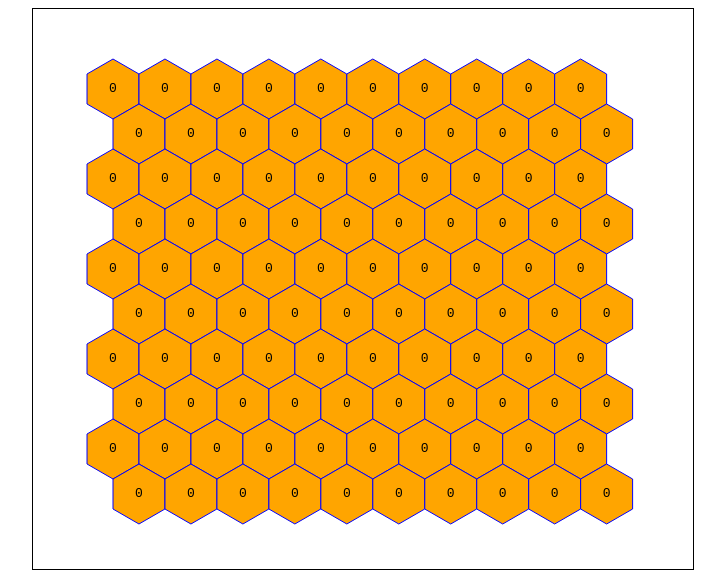
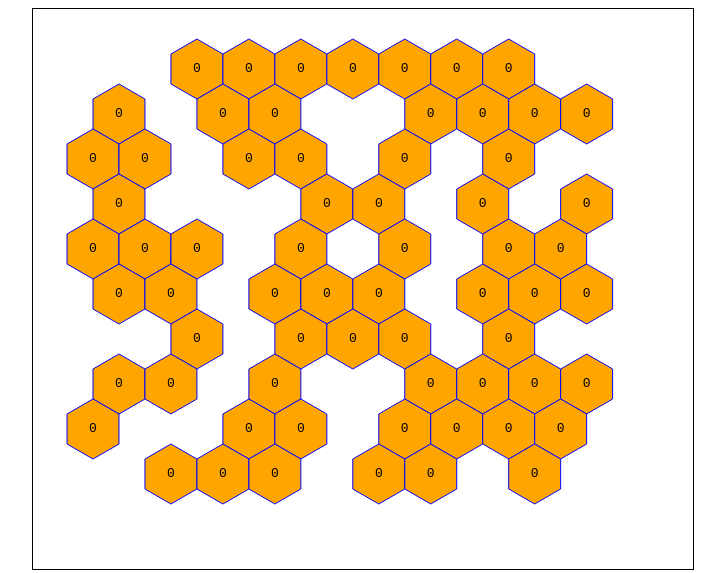
Before and after one commit to eduardoportilho/hextbs, a plain HTML site: page index.html in a window 1280 px wide. Shown: the whole page, without its empty margins (278-1003 px from the left). Drawn offline with Linux system fonts and the light colour scheme.

Commit message:
Generating random empty cells

```diff
--- /dev/null
+++ b/board-generator.js
@@ -0,0 +1,114 @@
+var CONTINUE_TRACK_CHANCE = 0.7;
+
+function BoardGenerator(dimension) {
+  this.dimension = dimension;
+  this.maxEmpty = Math.round((this.dimension * this.dimension) / 2);
+  this.minEmpty = Math.round(this.maxEmpty * 0.7);
+}
+
+BoardGenerator.prototype.generateBoard = function() {
+  this.emptyCount = 0;
+  this.board = _generateEmptyBoard(this.dimension);
+  this.removeSomeCells();
+  return this.board;
+}
+
+BoardGenerator.prototype.removeSomeCells = function() {
+  while (this.emptyCount < this.minEmpty) {
+    var cell = this.getRandomCell();
+    if (!cell) {
+      break;
+    }
+    this.removeCell(cell);
+
+    //should continue track?
+    while (this.emptyCount < this.maxEmpty &&
+      _yesOrNo(CONTINUE_TRACK_CHANCE)) {
+      cell = this.getRandomAdjacentCell(cell);
+      if(cell) {
+        this.removeCell(cell);
+      } else {
+        break;
+      }
+    }
+  }
+};
+
+BoardGenerator.prototype.getRandomCell = function() {
+  while (true) {
+    var row = _getRandomInt(0, this.dimension);
+    var col = _getRandomInt(0, this.dimension);
+    var cell = this.board[row][col];
+    if (cell.hasCell) {
+      return cell;
+    }
+  }
+};
+
+BoardGenerator.prototype.getRandomAdjacentCell = function(cell) {
+  var adjacentCoords;
+  var r = cell.row, c = cell.col;
+  if (r % 2 === 0) {
+    adjacentCoords = [
+      {row: r-1, col: c-1},
+      {row: r, col: c-1},
+      {row: r+1, col: c},
+      {row: r, col: c+1},
+      {row: r-1, col: c+1},
+      {row: r-1, col: c},
+    ];
+  } else {
+    adjacentCoords = [
+      {row: r, col: c-1},
+      {row: r+1, col: c-1},
+      {row: r+1, col: c},
+      {row: r+1, col: c+1},
+      {row: r, col: c+1},
+      {row: r-1, col: c},
+    ];
+  }
+
+  // remove out of grid and already removed
+  adjacentCoords = adjacentCoords.filter(function(coord) {
+    return coord.row >= 0 &&
+      coord.col >= 0 &&
+      coord.row < this.dimension &&
+      coord.col < this.dimension &&
+      this.board[coord.row][coord.col].hasCell;
+  });
+  if (adjacentCoords.length === 0) {
+    return undefined;
+  }
+  var index = _getRandomInt(0, adjacentCoords.length);
+  return adjacentCoords[index];
+};
+
+BoardGenerator.prototype.removeCell = function(coord) {
+  this.board[coord.row][coord.col].hasCell = false;
+  this.emptyCount++;
+};
+
+function _generateEmptyBoard(dimension) {
+  var board = {};
+  for (var row = 0; row < dimension ; row++) {
+    board[row] = {};
+    for (var col = 0; col < dimension ; col++) {
+      board[row][col] = {
+        row: row,
+        col: col,
+        hasCell: true
+      };
+    }
+  }
+  return board;
+}
+
+function _yesOrNo(yesChance) {
+  return Math.random() < yesChance;
+}
+
+function _getRandomInt(min, max) {
+  min = Math.ceil(min);
+  max = Math.floor(max);
+  return Math.floor(Math.random() * (max - min)) + min; //The maximum is exclusive and the minimum is inclusive
+}
--- a/game.js
+++ b/game.js
@@ -1,11 +1,25 @@
-function Game(gridDimention) {
-  this.gridDimention = gridDimention;
+function Game(gridDimension) {
+  this.gridDimension = gridDimension;
 }
 
 Game.prototype.init = function() {
-  this.grid = new Grid(this.gridDimention);
+  this.grid = new Grid(this.gridDimension);
+  var boardGenerator = new BoardGenerator(this.gridDimension)
+  var board = boardGenerator.generateBoard();
+  this.grid.setEmptyCells(board);
   this.grid.draw();
 };
 
+
+Game.prototype.buildBoard = function() {
+  var board = [];
+  for (var row = 0; row < this.dimension ; row++) {
+    board.push([]);
+    for (var col = 0; col < this.dimension ; col++) {
+      board.push(true);
+    }
+  }
+}
+
 var game = new Game(10);
 game.init();
--- a/grid.js
+++ b/grid.js
@@ -11,7 +11,7 @@ function Grid(dimension) {
   this.buildCells();
 }
 
-Grid.FIRST_CELL_CENTER_POSITION =  {x: 80, y: 80};
+Grid.FIRST_CELL_CENTER_POSITION =  {x: 60, y: 60};
 
 Grid.prototype.buildCells = function() {
   this.cells = {};
@@ -35,13 +35,14 @@ Grid.prototype.draw = function() {
   for (var row = 0; row < this.dimension ; row++) {
     for (var col = 0; col < this.dimension ; col++) {
       var hex = this.cells[row][col];
+      if (!hex.isEmpty) {
+        this.setHexBackgroundStyle(hex);
+        this.ctx.fill(hex.path);
+        this.ctx.stroke(hex.path);
 
-      this.setHexBackgroundStyle(hex);
-      this.ctx.fill(hex.path);
-      this.ctx.stroke(hex.path);
-
-      this.setHexTextStyle();
-      this.ctx.fillText(hex.population, hex.centerPosition.x, hex.centerPosition.y);
+        this.setHexTextStyle();
+        this.ctx.fillText(hex.population, hex.centerPosition.x, hex.centerPosition.y);
+      }
     }
   }
 }
@@ -124,6 +125,15 @@ Grid.prototype.getCellOnPoint = function(point) {
   return undefined;
 }
 
+Grid.prototype.setEmptyCells = function(board) {
+  for (var row = 0; row < this.dimension ; row++) {
+    for (var col = 0; col < this.dimension ; col++) {
+      var cell = this.cells[row][col];
+      cell.isEmpty = !board[row][col].hasCell;
+    }
+  }
+};
+
 /**
  * Get the position of the center of the hex.
  * @param  {number} row - Hex row index.
--- a/hex.js
+++ b/hex.js
@@ -5,6 +5,7 @@ function Hex(row, col, centerPosition) {
   this.path = _buidHexPath(Hex.HEX_EDGE_SIZE, centerPosition);
   this.population =  0;
   this.isSelected = false;
+  this.isEmpty = false;
 }
 
 Hex.HEX_EDGE_SIZE = 30;
--- a/index.html
+++ b/index.html
@@ -11,6 +11,7 @@
     </div>
     <script src="hex.js"></script>
     <script src="grid.js"></script>
+    <script src="board-generator.js"></script>
     <script src="game.js"></script>
   </body>
 </html>
```
